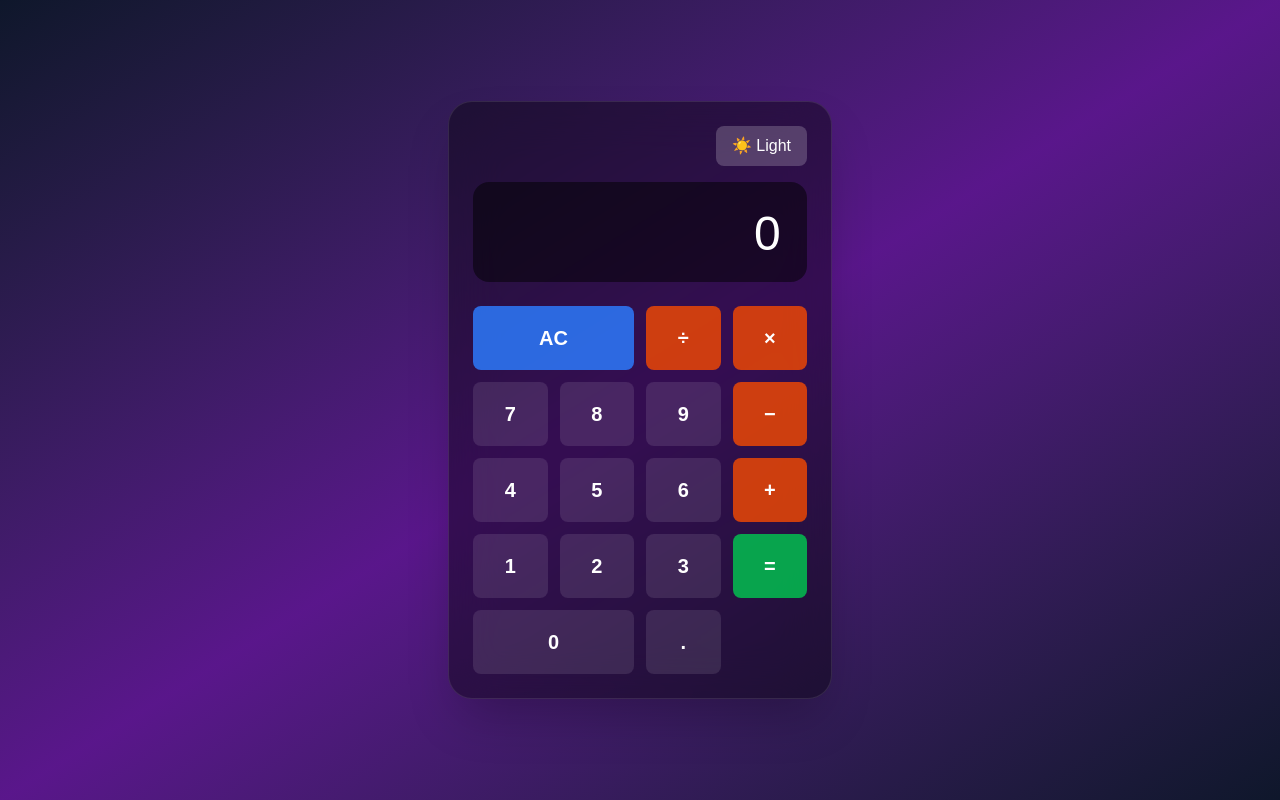
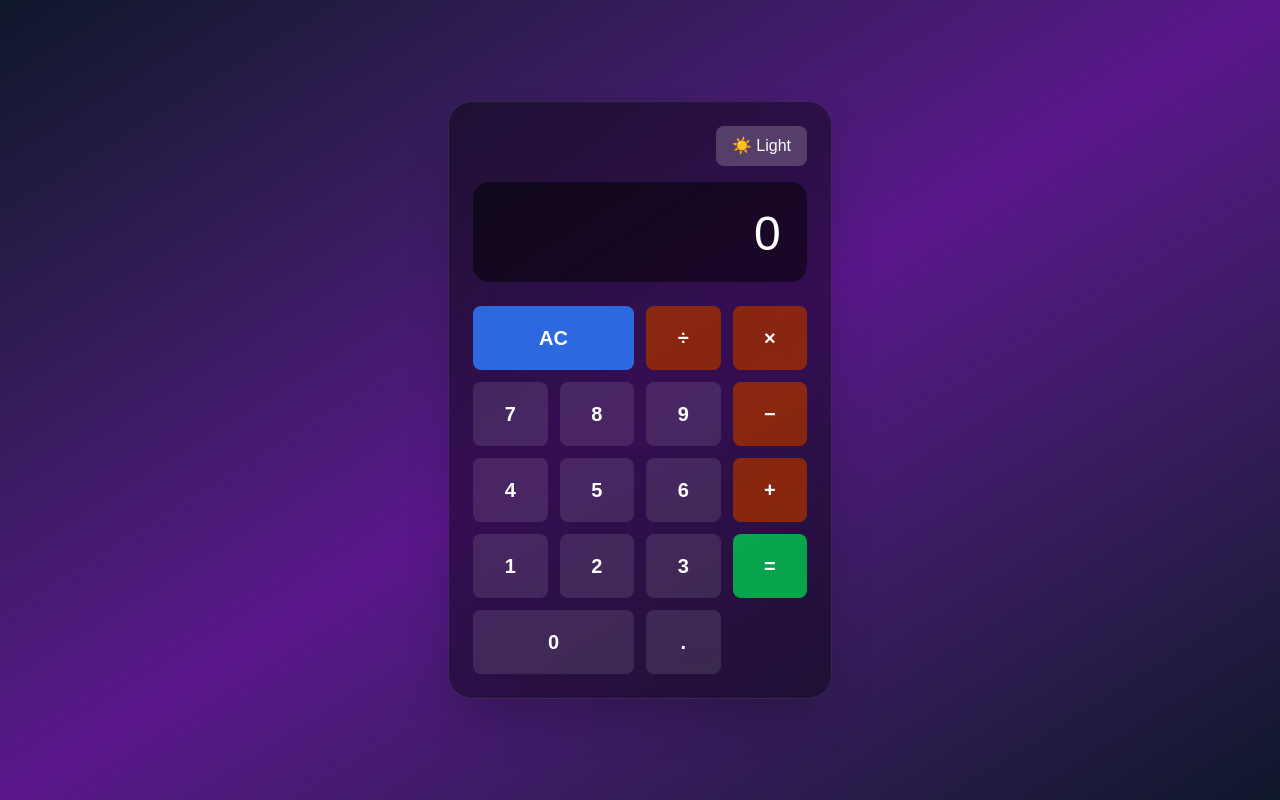
Before and after one commit to ns-test-org/pacman, a Next.js app in the folder packages/new-web-app-room/: page / in a window 1280 px wide. Built offline with nearby package versions, Linux system fonts and the light colour scheme.

Commit message:
AI chat session: Updated code and files

```diff
--- a/packages/new-web-app-room/src/app/page.tsx
+++ b/packages/new-web-app-room/src/app/page.tsx
@@ -146,15 +146,15 @@ export default function Calculator() {
           </Button>
           <Button onClick={() => performOperation('÷')} className={`${
             isLightMode
-              ? 'bg-orange-600 hover:bg-orange-700 text-white'
-              : 'bg-orange-600/80 hover:bg-orange-600 text-white'
+              ? 'bg-orange-800 hover:bg-orange-900 text-white'
+              : 'bg-orange-800/80 hover:bg-orange-800 text-white'
           }`}>
             ÷
           </Button>
           <Button onClick={() => performOperation('×')} className={`${
             isLightMode
-              ? 'bg-orange-600 hover:bg-orange-700 text-white'
-              : 'bg-orange-600/80 hover:bg-orange-600 text-white'
+              ? 'bg-orange-800 hover:bg-orange-900 text-white'
+              : 'bg-orange-800/80 hover:bg-orange-800 text-white'
           }`}>
             ×
           </Button>
@@ -182,8 +182,8 @@ export default function Calculator() {
           </Button>
           <Button onClick={() => performOperation('-')} className={`${
             isLightMode
-              ? 'bg-orange-600 hover:bg-orange-700 text-white'
-              : 'bg-orange-600/80 hover:bg-orange-600 text-white'
+              ? 'bg-orange-800 hover:bg-orange-900 text-white'
+              : 'bg-orange-800/80 hover:bg-orange-800 text-white'
           }`}>
             −
           </Button>
@@ -211,8 +211,8 @@ export default function Calculator() {
           </Button>
           <Button onClick={() => performOperation('+')} className={`${
             isLightMode
-              ? 'bg-orange-600 hover:bg-orange-700 text-white'
-              : 'bg-orange-600/80 hover:bg-orange-600 text-white'
+              ? 'bg-orange-800 hover:bg-orange-900 text-white'
+              : 'bg-orange-800/80 hover:bg-orange-800 text-white'
           }`}>
             +
           </Button>
```
